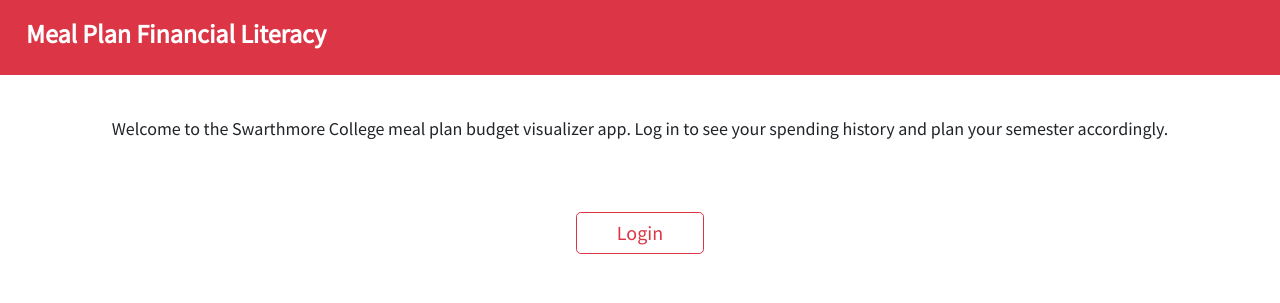
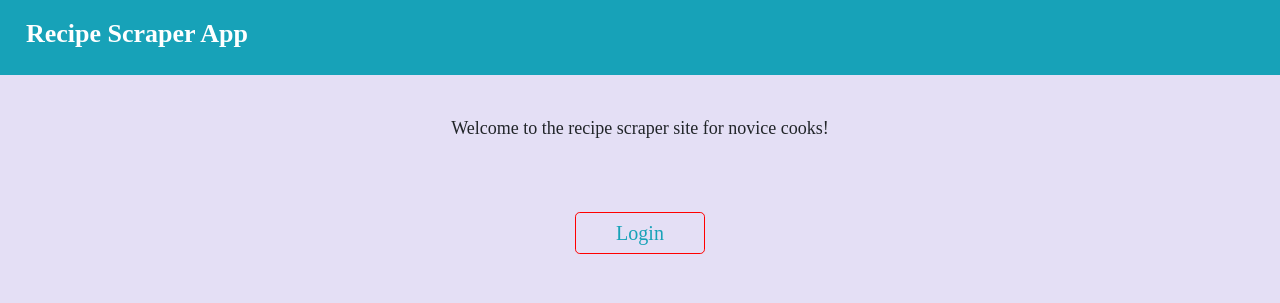
Before and after one commit to aliceshuang3/recipe-scraper, a Flask app: page / in a window 1280 px wide. Shown: the top 303 px of the page. Run offline with Flask 2, Linux system fonts and the light colour scheme; some libraries are stand-ins or nearby versions.

Commit message:
remove extra flask app code

```diff
--- a/application.py
+++ b/application.py
@@ -1,13 +1,11 @@
-# Alice Huang, March 2020
+# Alice Huang & Jacquelyn Chow, June 2020
 
 import os
 import requests
 import csv
 import random
 import time
-res = requests.get("https://www.goodreads.com/book/review_counts.json", params={"key": "ON8ZvUZmSegF1n06YBiw", "isbns": "9781632168146"})
-print(res.json())
-
+# res = requests.get("https://www.goodreads.com/book/review_counts.json", params={"key": "ON8ZvUZmSegF1n06YBiw", "isbns": "9781632168146"})
 
 from flask import Flask, session, render_template, request, jsonify, abort
 from flask_session import Session
@@ -16,9 +14,9 @@ from sqlalchemy.orm import scoped_session, sessionmaker
 
 app = Flask(__name__)
 
-# Check for environment variable
-if not os.getenv("DATABASE_URL"):
-    raise RuntimeError("DATABASE_URL is not set")
+# Check for environment variable - if using database
+# if not os.getenv("DATABASE_URL"):
+#     raise RuntimeError("DATABASE_URL is not set")
 
 # Configure session to use filesystem
 app.config["SESSION_PERMANENT"] = False
@@ -26,9 +24,14 @@ app.config["SESSION_TYPE"] = "filesystem"
 Session(app)
 
 # Set up database
-engine = create_engine(os.getenv("DATABASE_URL"))
-db = scoped_session(sessionmaker(bind=engine))
+# engine = create_engine(os.getenv("DATABASE_URL"))
+# db = scoped_session(sessionmaker(bind=engine))
 
+#-----------------------------------------------------------------------------
+# • for each route, define which template (html file) to render from the
+# templates folder
+# • pass in parameters if needed to render template
+# • everything before the return has to do with reading/writing to database
 
 @app.route("/", methods=["GET"])
 def index():
@@ -37,7 +40,6 @@ def index():
 @app.route("/register")
 def register():
     return render_template("register.html")
-
 
 @app.route("/login")
 def login():
@@ -81,37 +83,3 @@ def hello2():
         # if correct login info, add user id to session to store
         session["user_id"].append(id.user_id)
         return render_template("hello2.html", username=username, id=id.username)
-
-# helper function, loads live random data using data_gen.py script
-@app.route("/data")
-def data():
-    dollars = 0
-    projected = 1000
-    rec = 1000
-
-    fieldnames = ["dollars", "projected", "rec"]
-
-
-    with open('static/diningDollars2.csv', 'w') as csv_file:
-        csv_writer = csv.DictWriter(csv_file, fieldnames=fieldnames)
-        csv_writer.writeheader()
-
-    for i in range(20):
-        with open('static/diningDollars2.csv', 'a') as csv_file:
-            csv_writer = csv.DictWriter(csv_file, fieldnames=fieldnames)
-
-            info = {
-                "dollars": dollars,
-                "projected": projected,
-                "rec": rec
-            }
-
-            csv_writer.writerow(info)
-            print(dollars, projected, rec)
-
-            dollars = dollars + random.randint(-100, 50)
-            projected = projected + random.randint(-20, 20)
-            rec = rec + random.randint(-15, 25)
-
-        time.sleep(1)
-    return render_template("chart.html")
--- a/static/styles.css
+++ b/static/styles.css
@@ -1,5 +1,7 @@
 body {
-  font-family: 'Source Sans Pro', sans-serif;
+  /* font-family: 'Source Sans Pro', sans-serif; */
+  font-family: serif;
+  background-color: #e4dff5;
 }
 
 h1 {
@@ -27,6 +29,8 @@ h1 {
 
 .btn-lg {
   padding: 5px 40px;
+  border-style: solid;
+  border-color: red;
 }
 
 div.row.justify-content-center {
@@ -70,14 +74,14 @@ li a {
 }
 
 li a:hover {
-  color: #DC3545;
+  color: #17a2b8;
   text-decoration: none;
 }
 
 p.heading {
   font-size: 18px;
   font-weight: bold;
-  color: #DC3545;
+  color: #17a2b8;
 }
 
 .col-4 {
@@ -99,7 +103,7 @@ p.heading {
 }
 
 .col-4 span {
-  color: #DC3545;
+  color: #17a2b8;
   font-weight: normal;
 }
 
--- a/templates/error.html
+++ b/templates/error.html
@@ -10,7 +10,7 @@
     </p>
 
     <p>
-      <a href="{{ url_for('index') }}"><button type="button" class="btn btn-outline-danger btn-lg">Home</button></a>
+      <a href="{{ url_for('index') }}"><button type="button" class="btn btn-outline-info btn-lg">Home</button></a>
     </p>
 
 {% endblock %}
--- a/templates/hello2.html
+++ b/templates/hello2.html
@@ -10,7 +10,7 @@
 
   <br><br>
   <div class="row justify-content-center">
-      <a href="{{ url_for('chart') }}"><button type="button" class="btn btn-outline-danger btn-lg">Visualize Budget</button></a>
+      <a href="{{ url_for('chart') }}"><button type="button" class="btn btn-outline-info btn-lg">Find a Recipe</button></a>
   </div>
 
 {% endblock %}
--- a/templates/index.html
+++ b/templates/index.html
@@ -1,16 +1,15 @@
 {% extends "layout.html" %}
 
 {% block heading %}
-    Meal Plan Financial Literacy
+    Recipe Scraper App
 {% endblock %}
 
 {% block body %}
     <p class="intro">
-        Welcome to the Swarthmore College meal plan budget visualizer app.
-        Log in to see your spending history and plan your semester accordingly.
+        Welcome to the recipe scraper site for novice cooks!
     </p>
 
-    <p><a href="{{url_for('login')}}"><button type="button" class="btn btn-outline-danger btn-lg">Login</button></a>
+    <p><a href="{{url_for('login')}}"><button type="button" class="btn btn-outline-info btn-lg">Login</button></a>
 
 
 {% endblock %}
--- a/templates/layout.html
+++ b/templates/layout.html
@@ -16,10 +16,10 @@
 
       <!-- <script src="plotly-latest.min.js"></script> -->
 
-      <title>Meal Plan Tracker</title>
+      <title>Reciper Scraper</title>
     </head>
     <body>
-      <nav class="navbar navbar-light" style="background-color: #DC3545;">
+      <nav class="navbar navbar-light" style="background-color: #17a2b8;">
         <h1>{% block heading %}{% endblock %}</h1>
       </nav>
 
--- a/templates/login.html
+++ b/templates/login.html
@@ -5,8 +5,8 @@
 {% endblock %}
 
 {% block body %}
-    <p class = "intro">Login to access your Onecard spending history.
-    <a href="{{ url_for('index') }}"><button type="button" class="btn btn-outline-danger btn-sm">Go back</button></a></p>
+    <p class = "intro">Login to access your saved recipes.
+    <a href="{{ url_for('index') }}"><button type="button" class="btn btn-outline-info btn-sm">Go back</button></a></p>
 
     <!--add form to collect details-->
     <form action="{{url_for('hello2')}}" method="post">
@@ -19,7 +19,7 @@
         <input type="password" name="password" class="form-control" id="password" aria-describedby="password" placeholder="Enter Your Password">
       </div>
 
-      <button type="submit" class="btn btn-outline-danger btn-lg">Login</button>
+      <button type="submit" class="btn btn-outline-info btn-lg">Login</button>
     <form>
 
 {% endblock %}
```
